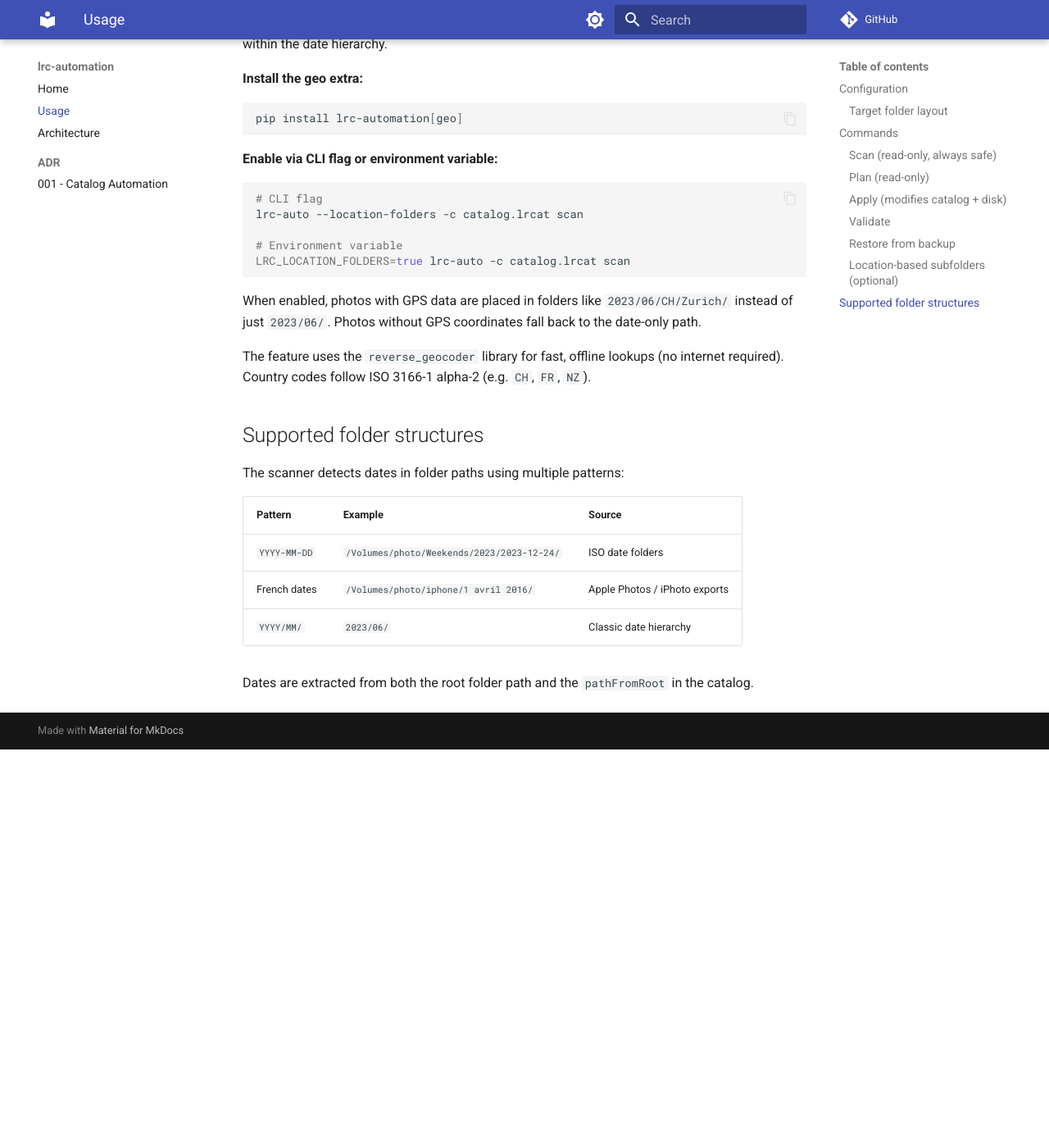
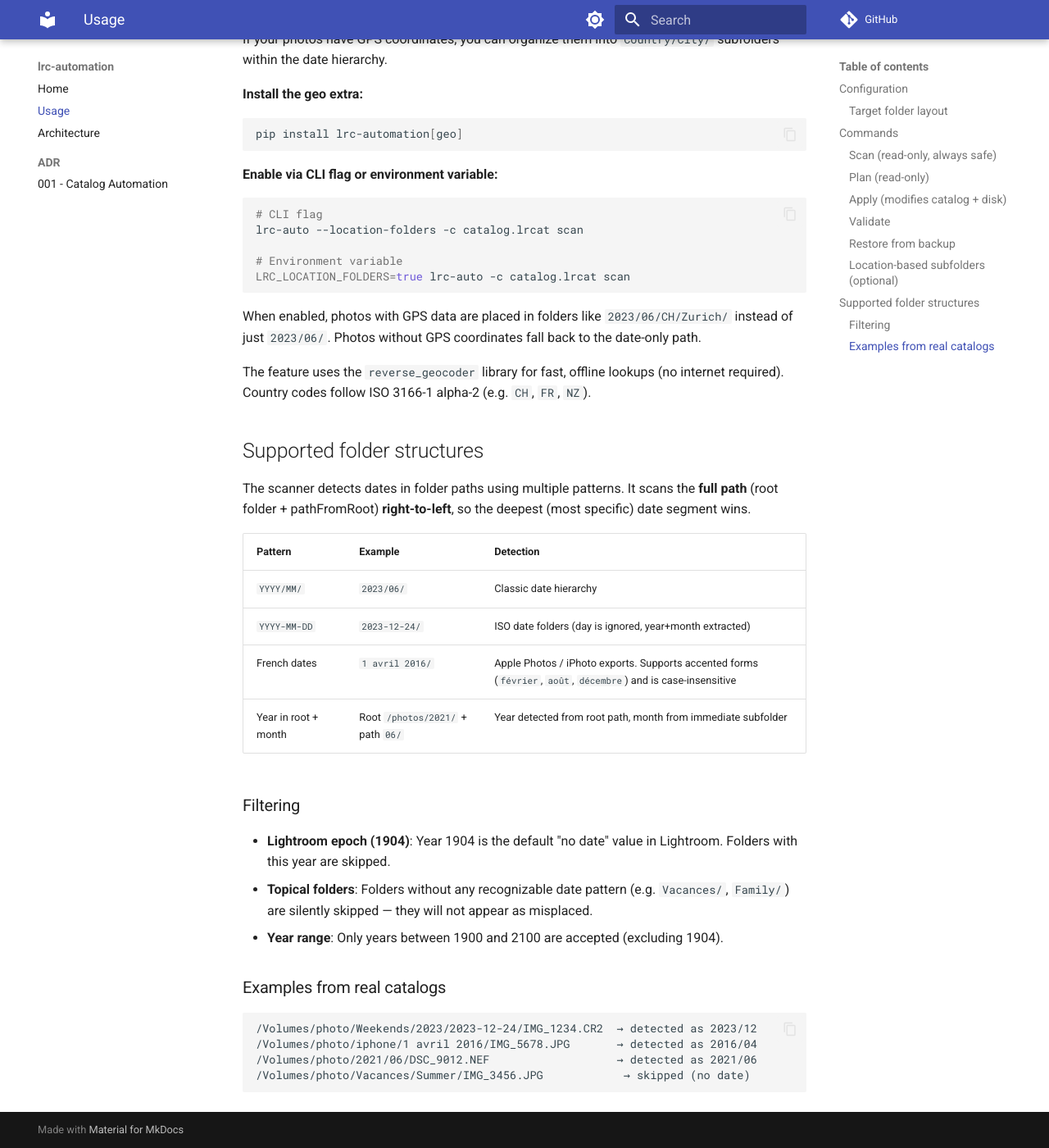
Before and after one commit to fjacquet/lrc-automation, an MkDocs documentation site: the page built from docs/usage.md, in a window 1280 px wide and 1400 px high, scrolled down 1985 px. Shown: the whole window at 82% size. Built offline with MkDocs 1.6.1 and Material for MkDocs 9.7.7, drawn with Linux system fonts in a browser that asks for light colours; comment, search, counter and statistics services are not loaded; before the commit the page ends 2899 px from its top, so only the background shows below that; some of the changed text lies outside the part shown.

Commit message:
docs: update documentation for v0.4.0 broadened date detection
- index.md: mention ISO/French date pattern support in scan feature
- usage.md: expand supported folder structures section with filtering
  rules, real catalog examples, and LRC_LOCATION_FOLDERS env var
- architecture.md: add geocoder module, update data flow with date
  detection and location folders steps, add EXIF table

Co-Authored-By: Claude Opus 4.6 <noreply@anthropic.com>

````diff
--- a/docs/usage.md
+++ b/docs/usage.md
@@ -12,6 +12,7 @@ cp .env.example .env
 LRC_CATALOG_PATH=/path/to/your/Lightroom Catalog.lrcat
 LRC_BACKUP_DIR=                # optional, defaults to catalog directory
 LRC_TARGET_LAYOUT=%Y/%m/       # optional, strftime format for target folders
+LRC_LOCATION_FOLDERS=false     # optional, enable GPS-based Country/City subfolders
 ```
 
 ### Target folder layout
@@ -109,12 +110,26 @@ The feature uses the `reverse_geocoder` library for fast, offline lookups (no in
 
 ## Supported folder structures
 
-The scanner detects dates in folder paths using multiple patterns:
+The scanner detects dates in folder paths using multiple patterns. It scans the **full path** (root folder + pathFromRoot) **right-to-left**, so the deepest (most specific) date segment wins.
 
-| Pattern | Example | Source |
-|---------|---------|--------|
-| `YYYY-MM-DD` | `/Volumes/photo/Weekends/2023/2023-12-24/` | ISO date folders |
-| French dates | `/Volumes/photo/iphone/1 avril 2016/` | Apple Photos / iPhoto exports |
+| Pattern | Example | Detection |
+|---------|---------|-----------|
 | `YYYY/MM/` | `2023/06/` | Classic date hierarchy |
+| `YYYY-MM-DD` | `2023-12-24/` | ISO date folders (day is ignored, year+month extracted) |
+| French dates | `1 avril 2016/` | Apple Photos / iPhoto exports. Supports accented forms (`février`, `août`, `décembre`) and is case-insensitive |
+| Year in root + month | Root `/photos/2021/` + path `06/` | Year detected from root path, month from immediate subfolder |
 
-Dates are extracted from both the root folder path and the `pathFromRoot` in the catalog.
+### Filtering
+
+- **Lightroom epoch (1904)**: Year 1904 is the default "no date" value in Lightroom. Folders with this year are skipped.
+- **Topical folders**: Folders without any recognizable date pattern (e.g. `Vacances/`, `Family/`) are silently skipped — they will not appear as misplaced.
+- **Year range**: Only years between 1900 and 2100 are accepted (excluding 1904).
+
+### Examples from real catalogs
+
+```
+/Volumes/photo/Weekends/2023/2023-12-24/IMG_1234.CR2  → detected as 2023/12
+/Volumes/photo/iphone/1 avril 2016/IMG_5678.JPG       → detected as 2016/04
+/Volumes/photo/2021/06/DSC_9012.NEF                   → detected as 2021/06
+/Volumes/photo/Vacances/Summer/IMG_3456.JPG            → skipped (no date)
+```
````
Also changed, not shown: docs/architecture.md (+9 -5 lines), docs/index.md (+1 -1 lines).
